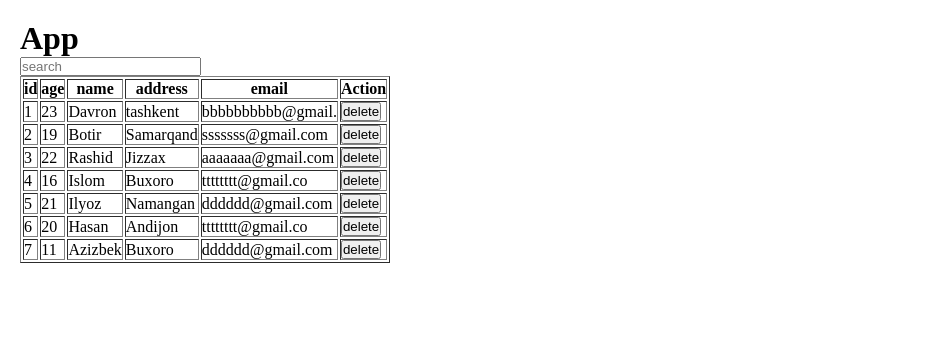
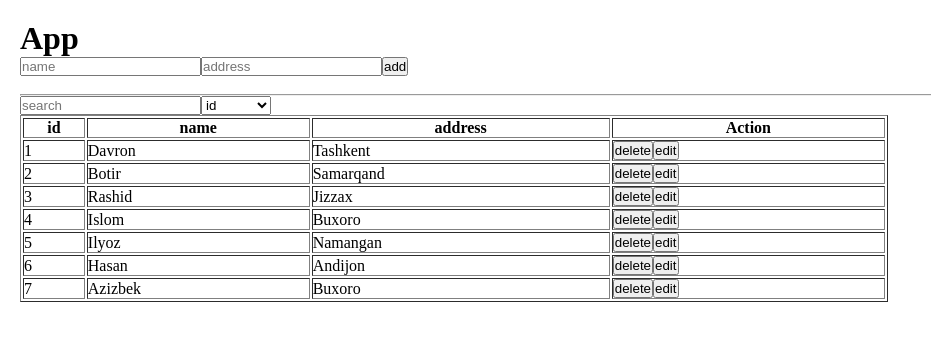
Before and after one commit to Mirmukhsit/firstreact, a React (Create React App) app: page / in a window 1280 px wide. Shown: the top 338 px of the page, without its empty margins (0-931 px from the left). Built offline with nearby package versions, Linux system fonts and the light colour scheme; the HTML template or start-up script is replaced by a standard one.

Commit message:
search / delete / add by.id.name.address

```diff
--- a/src/Moc.js
+++ b/src/Moc.js
@@ -1,9 +1,9 @@
 export const data = [
-    { id: 1, age: 23,email:"bbbbbbbbbb@gmail.", name: "Davron", address: "tashkent" },
-    { id: 2, age: 19,email:"sssssss@gmail.com", name: "Botir", address: "Samarqand" },
-    { id: 3, age: 22,email:"aaaaaaa@gmail.com", name: "Rashid", address: "Jizzax" },
-    { id: 4, age: 16,email:"tttttttt@gmail.co", name: "Islom", address: "Buxoro" },
-    { id: 5, age: 21,email:"dddddd@gmail.com", name: "Ilyoz", address: "Namangan" },
-    { id: 6, age: 20,email:"tttttttt@gmail.co", name: "Hasan", address: "Andijon" },
-    { id: 7, age: 11,email:"dddddd@gmail.com", name: "Azizbek", address: "Buxoro" },
+    { id: 1, name: "Davron", address: "Tashkent" },
+    { id: 2, name: "Botir", address: "Samarqand" },
+    { id: 3, name: "Rashid", address: "Jizzax" },
+    { id: 4, name: "Islom", address: "Buxoro" },
+    { id: 5, name: "Ilyoz", address: "Namangan" },
+    { id: 6, name: "Hasan", address: "Andijon" },
+    { id: 7, name: "Azizbek", address: "Buxoro" },
 ];
--- a/src/components/Map.jsx
+++ b/src/components/Map.jsx
@@ -2,47 +2,84 @@ import React, {useState} from 'react'
 import { data } from '../Moc';
 
 function Map() {
-  const [search, setSearch]=useState("")
-  const [datas, setData]=useState(data)
+    const [search, setSearch] = useState("");
+    const [select, setSelect] = useState("id");
+    const [datas, setData] = useState(data);
+    const [name, setName] = useState("");
+    const [address, setAddress] = useState("");
     const onSearch = (event) => {
       setSearch(event.target.value);
-    let res = datas.filter(val=>val.name.includes(search))
+      let res = datas.filter(val=>`${val[select]}`.toLowerCase().includes(search))
       setData(res)
     }
+    const getSelectedVal = (e) =>{
+      setSelect(e.target.value)
+    }
+    console.log(select);
     const onDelete = (id) =>{
       let result = datas.filter(val=>val.id !== id)
       setData(result)
     }
+    const getValueName = (e) =>{
+      setName(e.target.value)
+    }
+    const getValueAddress = (e) =>{
+      setAddress(e.target.value)
+    }
+
+    const onCreate = () =>{
+      let user = {
+        id:Date.now(),
+        name:name,
+        address:address,
+      }
+      let res = [...datas,user];
+      name && address && setData(res)
+      setName("");
+      setAddress("")
+    }
     return (
       <div>
+        <input value={name} onChange={getValueName} type="text" placeholder='name' />
+        <input value={address} onChange={getValueAddress} type="text" placeholder='address' />
+        <button onClick={onCreate}>add</button>
+        <br />
+        <br />
+        <hr />
         <input type="text" placeholder='search' onChange = {onSearch} />
-      <table border="1">
+        <select onChange={getSelectedVal} name="" id="">
+          <option value="id">id</option>
+          <option value="name">name</option>
+          <option value="address">address</option>
+        </select>
+        <table border="1" width={"70%"}>
           <thead>
             <tr>
               <th>id </th>
-            <th>age</th>
               <th>name</th>
               <th>address</th>
-            <th>email</th>
               <th>Action</th>
             </tr>
           </thead>
           <tbody>
             {
+              datas.length ?
               datas.map((val,inx)=>{
                 return(
                   <tr key = {val.id}>
                     <td>{val.id}</td>
-                  <td>{val.age}</td>
                     <td>{val.name}</td>
                     <td>{val.address}</td>
-                  <td>{val.email}</td>
                     <td>
                       <button onClick={() => onDelete(val.id)}>delete</button>
+                      <button >edit</button>
                     </td>
                   </tr>
                 )
-            })
+              }) :
+              <tr>
+                  <th colSpan={"4"}><h1>No Data</h1></th>
+              </tr>
             }
           </tbody>
         </table>
```
Lines whose indentation alone changed are shown as unchanged.
